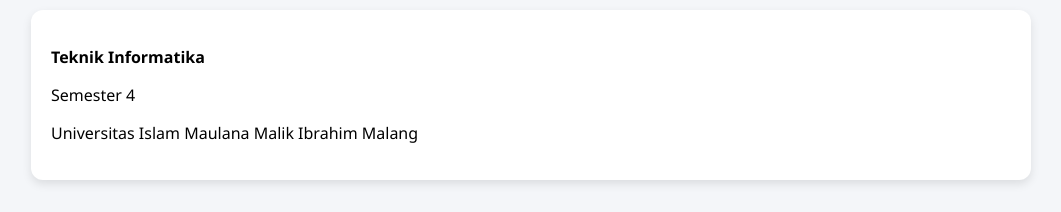
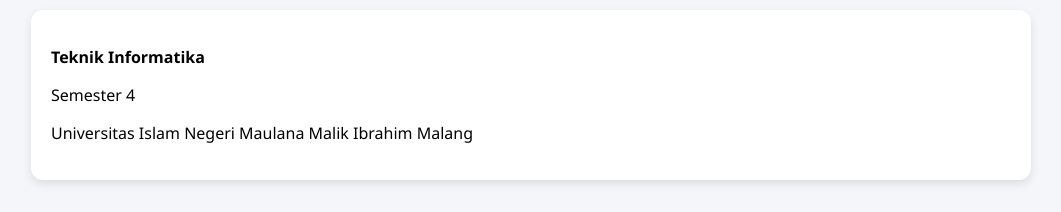
Before and after one commit to rayyanaurazahira-rgb/Portofolio-Rayya-Naura-Zahira, a plain HTML site: page index.html in a window 1280 px wide. Shown: the part 800-1012 px from the top of the page, without its empty margins (109-1170 px from the left). Drawn offline with Linux system fonts and the light colour scheme.

Commit message:
Update index.html

```diff
--- a/index.html
+++ b/index.html
@@ -165,7 +165,7 @@
         <div class="card">
             <p><strong>Teknik Informatika</strong></p>
             <p>Semester 4</p>
-            <p>Universitas Islam Maulana Malik Ibrahim Malang</p>
+            <p>Universitas Islam Negeri Maulana Malik Ibrahim Malang</p>
         </div>
     </section>
 
```
